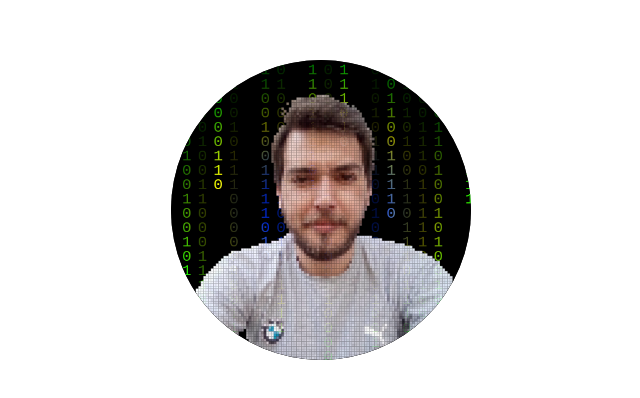
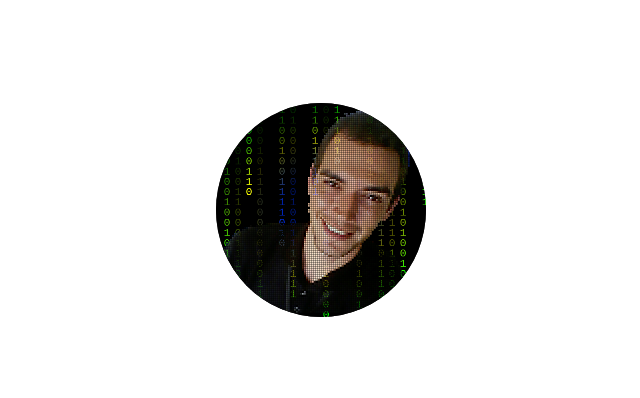
Before and after one commit to Djalmir/matrixSelfie, a plain HTML site: page index.html in a window 1280 px wide. Shown: the part 190-588 px from the top of the page, without its empty margins (319-959 px from the left). Drawn offline with Linux system fonts and the light colour scheme.

Commit message:
dark photo

```diff
--- a/script.js
+++ b/script.js
@@ -1,8 +1,8 @@
 const canvas = document.querySelector('#canvas')
 const c = canvas.getContext('2d')
 
-canvas.width = 477
-canvas.height = 523
+canvas.width = 210
+canvas.height = 210
 let imgCoordinates
 let particleArray = []
 
@@ -22,7 +22,6 @@ function mousemove(e) {
 		mouse.x = (e.x - bounds.x) * screenAdjustX
 		mouse.y = (e.y - bounds.y) * screenAdjustY
 	}
-	mouse.radius = canvas.width / 3
 }
 
 window.addEventListener('mousemove', mousemove)
@@ -40,7 +39,7 @@ window.addEventListener('touchend', () => {
 function setAdjusts() {
 	screenAdjustX = canvas.width / canvas.offsetWidth
 	screenAdjustY = canvas.height / canvas.offsetHeight
-	mouse.radius = canvas.width / 3
+	mouse.radius = 50
 }
 setAdjusts()
 
@@ -48,12 +47,12 @@ window.addEventListener('resize', setAdjusts)
 
 class Particle {
 	constructor(x, y, color) {
-		this.x = (canvas.width / 2 - 255) + x
-		this.y = (canvas.height / 2 - 230) + y
-		this.size = .85 * canvas.width / 100
+		this.x = x
+		this.y = y
+		this.size = .8 * canvas.width / 100
 		this.baseX = this.x
 		this.baseY = this.y
-		this.density = (Math.random() * 100) + 50
+		this.density = Math.random()*25+15
 		this.color = color
 	}
 
@@ -102,14 +101,16 @@ class Particle {
 
 function init() {
 	let img = new Image()
-	img.src = 'Djalmir.png'
+	img.src = 'Dj.png'
 	img.addEventListener('load', () => {
 		c.drawImage(img, 0, 0, canvas.width, canvas.height)
 		imgCoordinates = c.getImageData(0, 0, canvas.width, canvas.height)
 		particleArray = []
-		for (let y = 0, y2 = imgCoordinates.height; y < y2; y += 4) {
-			for (let x = 0, x2 = imgCoordinates.width; x < x2; x += 4) {
-				if (imgCoordinates.data[(y * 4 * imgCoordinates.width) + (x * 4) + 3] > 128) {
+		let y2 = imgCoordinates.height
+		let x2 = imgCoordinates.width
+		for (let y = 0; y < y2; y += 2) {
+			for (let x = 0; x < x2; x += 2) {
+				if (imgCoordinates.data[(y * 4 * imgCoordinates.width) + (x * 4) + 3] > 180) {
 					let positionX = x
 					let positionY = y
 					particleArray.push(new Particle(positionX, positionY, `rgba(${ imgCoordinates.data[(y * 4 * imgCoordinates.width) + (x * 4)] },${ imgCoordinates.data[(y * 4 * imgCoordinates.width) + (x * 4) + 1] },${ imgCoordinates.data[(y * 4 * imgCoordinates.width) + (x * 4) + 2] },${ imgCoordinates.data[(y * 4 * imgCoordinates.width) + (x * 4) + 3] })`))
@@ -123,11 +124,11 @@ init()
 
 function animate() {
 	c.clearRect(0, 0, canvas.width, canvas.height)
-	let opacityValue = 1
 	for (let a = 0; a < particleArray.length; a++) {
 		particleArray[a].draw()
 		particleArray[a].update()
 	}
+
 	requestAnimationFrame(animate)
 }
 animate()
@@ -139,10 +140,10 @@ const matrixC = matrixCanvas.getContext('2d')
 matrixCanvas.width = 477
 matrixCanvas.height = 523
 
-let gradient = matrixC.createRadialGradient(matrixCanvas.width/2,matrixCanvas.height/2,90,matrixCanvas.width/2,matrixCanvas.height/2,250)
-gradient.addColorStop(0, '#03f')
-gradient.addColorStop(0.5, '#ff0')
-gradient.addColorStop(1, '#0f0')
+let gradient = matrixC.createRadialGradient(matrixCanvas.width / 2, matrixCanvas.height / 2, 90, matrixCanvas.width / 2, matrixCanvas.height / 2, 250)
+gradient.addColorStop(0, '#0033ff')
+gradient.addColorStop(0.5, '#ffff00')
+gradient.addColorStop(1, '#00ff00')
 
 class Symbol {
 	constructor(x, y, fontSize, canvasHeight) {
--- a/style.css
+++ b/style.css
@@ -13,7 +13,7 @@ body {
 	display: flex;
 	align-items: center;
 	justify-content: center;
-	background-color: transparent;
+	background: transparent;
 	overflow: hidden;
 }
 
```
Also changed, not shown: Dj.png (added).
